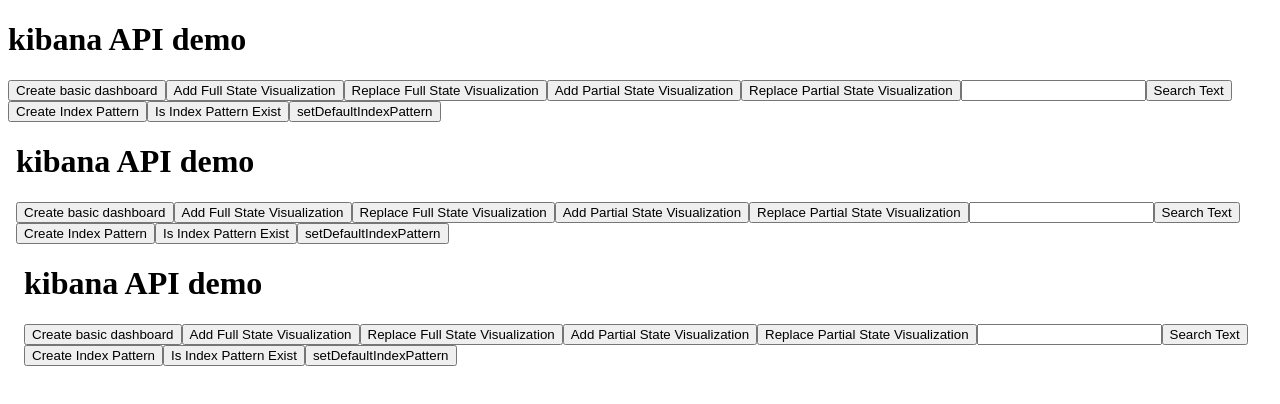
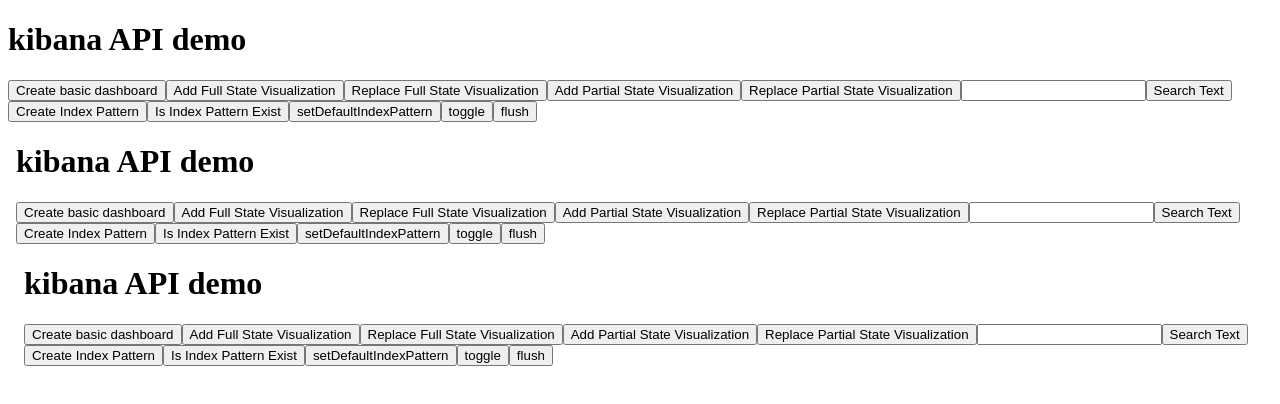
Before and after one commit to Webiks/kibana-API-Demo, an Angular app: page / in a window 1280 px wide. Shown: the top 404 px of the page. Built offline with nearby package versions, Linux system fonts and the light colour scheme.

Commit message:
Before new ui changes

```diff
--- a/src/app/app.component.html
+++ b/src/app/app.component.html
@@ -13,6 +13,8 @@
 <button (click)="createIndexPattern()">Create Index Pattern</button>
 <button (click)="isIndexPatternExist()">Is Index Pattern Exist</button>
 <button (click)="setDefaultIndexPattern()">setDefaultIndexPattern</button>
+<button (click)="toggle()">toggle</button>
+<button (click)="flush()">flush</button>
 
 <iframe id="multintIframe" *ngIf="_iframeSafeUrl" [src]="_iframeSafeUrl" frameborder="0" scrolling="no" height="934px"
         width="100%"></iframe>
--- a/src/app/app.component.ts
+++ b/src/app/app.component.ts
@@ -10,9 +10,18 @@ export class AppComponent implements OnInit {
 
 
   title = 'kibana API demo';
-  url = "https://localhost:5601/rey/app/kibana#/dashboard?embed=true&_g=(time:(from:now-5y,mode:quick,to:now))&_a=(filters:!(),options:(darkTheme:!f),panels:!(),query:(query_string:(analyze_wildcard:!t,query:'*')),timeRestore:!f,title:plugin,uiState:(),viewMode:view)";
+
+  //url for dev
+  //url = "https://localhost:5601/rey/app/kibana#/dashboard?embed=true&_g=(time:(from:now-5y,mode:quick,to:now))&_a=(filters:!(),options:(darkTheme:!f),panels:!(),query:(query_string:(analyze_wildcard:!t,query:'*')),timeRestore:!f,title:plugin,uiState:(),viewMode:view)";
+
+  //url for dev version 6.0.0
+  url = "http://localhost:5601/rey/app/kibana#/dashboard?embed=true&_g=(time:(from:now-5y,mode:quick,to:now))&_a=(filters:!(),options:(darkTheme:!f),panels:!(),query:(query_string:(analyze_wildcard:!t,query:'*')),timeRestore:!f,title:plugin,uiState:(),viewMode:view)";
+
+  //url for not dev
   //url = "http://localhost:5601/app/kibana#/dashboard?embed=true&_g=(time:(from:now-5y,mode:quick,to:now))&_a=(filters:!(),options:(darkTheme:!f),panels:!(),query:(query_string:(analyze_wildcard:!t,query:'*')),timeRestore:!f,title:plugin,uiState:(),viewMode:view)";
 
+  //url for kibana version 5.3.0
+  //url = "https://localhost:5601/rey/app/kibana#/dashboard/create?embed=true&_g=(time:(from:now-5y,mode:quick,to:now))&_a=(filters:!(),options:(darkTheme:!f),panels:!(),query:(query_string:(analyze_wildcard:!t,query:'*')),timeRestore:!f,title:plugin,uiState:(),viewMode:view)";
   private _iframeUrl: string = this.url;
 
   private _iframeSafeUrl: SafeResourceUrl;
@@ -20,6 +29,7 @@ export class AppComponent implements OnInit {
   private _iframeWindow: any;
   private _elasticIndex: string = "logstash-*";
   private _text: string = "";
+  private showVis: boolean = false;
 
 
   get iframeSafeUrl(): SafeResourceUrl {
@@ -231,6 +241,33 @@ export class AppComponent implements OnInit {
 
   }
 
+  private flush() {
+    this.callPlugin({actionType: "flushSearchChip"});
+
+  }
+
+  private toggle() {
+    let visPartial = {};
+
+    if (!this.showVis) {
+      visPartial["prevoiusVisId"] = "memory";
+    }
+    else {
+      visPartial["visDashboardDefenetion"] = {
+        col: 1,
+        id: "memory",
+        panelIndex: 9,
+        row: 1,
+        size_x: 3,
+        size_y: 3,
+        type: "visualization"
+      };
+    }
+
+    this.showVis = !this.showVis;
+    this.callPlugin({actionType: "setVisualization", visDefenetion: [visPartial]});
+  }
+
   private addFullVis(iReplace: boolean) {
     let visDefenetion = {id: "tags"}
     visDefenetion["isFullState"] = true;
@@ -370,15 +407,17 @@ export class AppComponent implements OnInit {
   }
 
   private setDefaultIndexPattern() {
-    this.callPlugin({actionType: "setDefaultIndexPattern", indexPattern: "aa"});
+    this.callPlugin({actionType: "setDefaultIndexPattern", indexPattern: "logstash-*"});
   }
 
   private pluginNotification = (e) => {
+    let that = this;
     let func = e.data.split('##')[0];
     let res = JSON.parse(e.data.split('##')[1]);
     console.log("func:", func, "res:", res);
-
-
+    if (func == "load") {
+      that.createBaseDashboard()
+    }
   };
 
 
```
